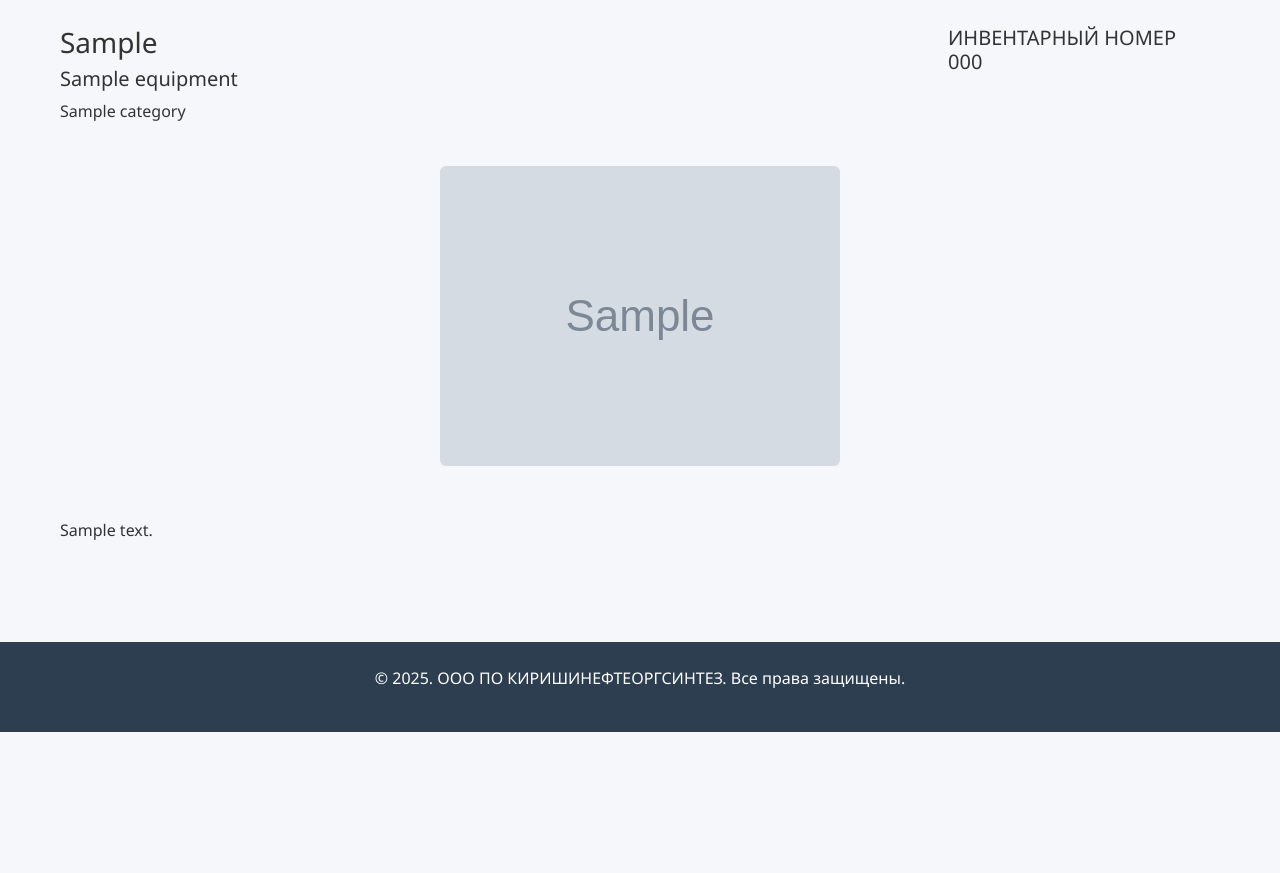
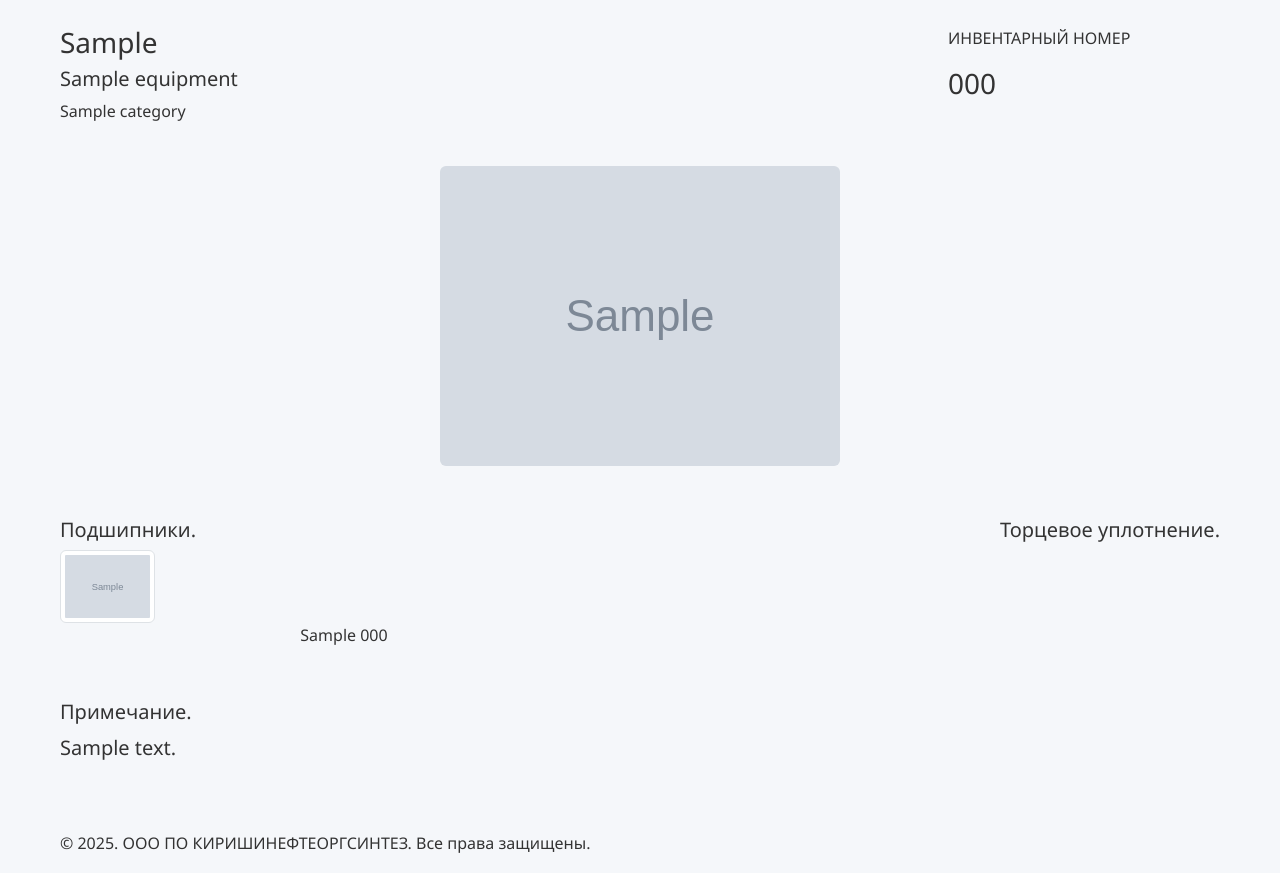
Before and after one commit to Mourcat/refinery, a Django app: the page made by equipment/models.py in a window 1280 px wide. Shown: the part 58-931 px from the top of the page. Before the commit the page ends 800 px from the top, so only its background shows below. Run offline with Django 5.2, Linux system fonts and the light colour scheme; tables that the repository leaves empty hold one stand-in row (Sample ...).

Commit message:
join storage and equipment

```diff
--- a/equipment/models.py
+++ b/equipment/models.py
@@ -4,6 +4,8 @@ from django.urls import reverse
 
 import random
 import string
+
+from storage.models import Bearing
 
 
 def rand_slug():
@@ -48,6 +50,7 @@ class Equipment(models.Model):
     slug = models.SlugField("Адресная строка", max_length=50, null=False, unique=True, editable=True, help_text='URL')
     description = models.TextField("Описание", blank=True, null=True, help_text='описание')
     image = models.ImageField("Изображение", upload_to="source/equipment/pics/%Y/%m/%d", help_text='изображение')
+    bearings = models.ManyToManyField(Bearing, blank=True, null=True, help_text='подшипники')
 
     class Meta:
         verbose_name = "Оборудование"
--- a/equipment/templates/base.html
+++ b/equipment/templates/base.html
@@ -294,11 +294,11 @@
     {% block content %}
     {% endblock %}
 
-    <footer>
-        <div class="container">
+    <div class="container">
+
             <p>© 2025. ООО ПО КИРИШИНЕФТЕОРГСИНТЕЗ. Все права защищены.</p>
-        </div>
-    </footer>
+
+    </div>
 
 
     <script src="https://cdn.jsdelivr.net/npm/bootstrap@5.3.7/dist/js/bootstrap.bundle.min.js" integrity="sha384-ndDqU0Gzau9qJ1lfW4pNLlhNTkCfHzAVBReH9diLvGRem5+R9g2FzA8ZGN954O5Q" crossorigin="anonymous"></script>
--- a/equipment/templates/equipment/equipment_detail.html
+++ b/equipment/templates/equipment/equipment_detail.html
@@ -11,20 +11,48 @@
 {% block content %}
     <div class="container">
         <br>
+
         <div class="row">
+
             <div class="col-9">
                 <h3>{{ equipment.position }}</h3>
                 <h5>{{ equipment.label }}</h5>
                 <p>{{ equipment.category }}</p>
             </div>
+
             <div class="col">
-                <h5>ИНВЕНТАРНЫЙ НОМЕР<br>{{ equipment.inventory_number }}</h5>
+                <p>ИНВЕНТАРНЫЙ НОМЕР</p><h3>{{ equipment.inventory_number }}</h3>
             </div>
         </div>
         <br>
         <img src="{{ equipment.image.url }}" class="img-fluid rounded mx-auto d-block" alt="{{ equipment.label }}">
         <br><br>
-        <p>{{ equipment.description }}  </p>
-        <br><br>
     </div>
+
+    <div class="container">
+        <div class="row">
+            <div class="col">
+                <h5>Подшипники.</h5>
+                {% for bear in equipment.bearings.all %}
+                    <div class="col-2 text-center">
+                        <img src="{{ bear.image.url }}" class="rounded mx-auto d-block img-thumbnail" alt="{{ bear }}">
+                    </div>
+                    <div class="col text-center">
+                        <span>{{ bear }}</span>
+                    </div>
+                {% endfor %}
+            </div>
+            <div class="col">
+                <h5 class="text-end">Торцевое уплотнение.</h5>
+            </div>
+        </div>
+    </div>
+
+    <br><br>
+    <div class="container">
+        <h5>Примечание.</h5>
+        <p class="lead">{{ equipment.description }} </p>
+    </div>
+    <br><br>
+
 {% endblock  %}
```
Also changed, not shown: equipment/migrations/0003_category_bearings.py (added), equipment/migrations/0004_remove_category_bearings_equipment_bearings.py (added).
